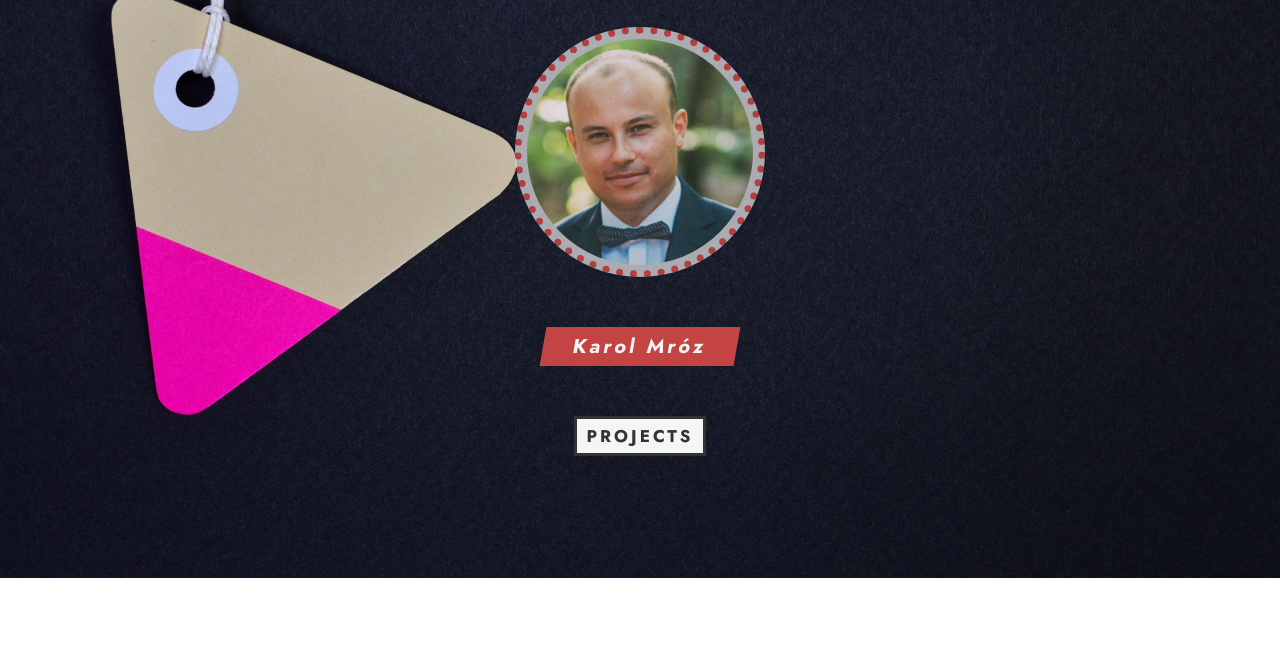
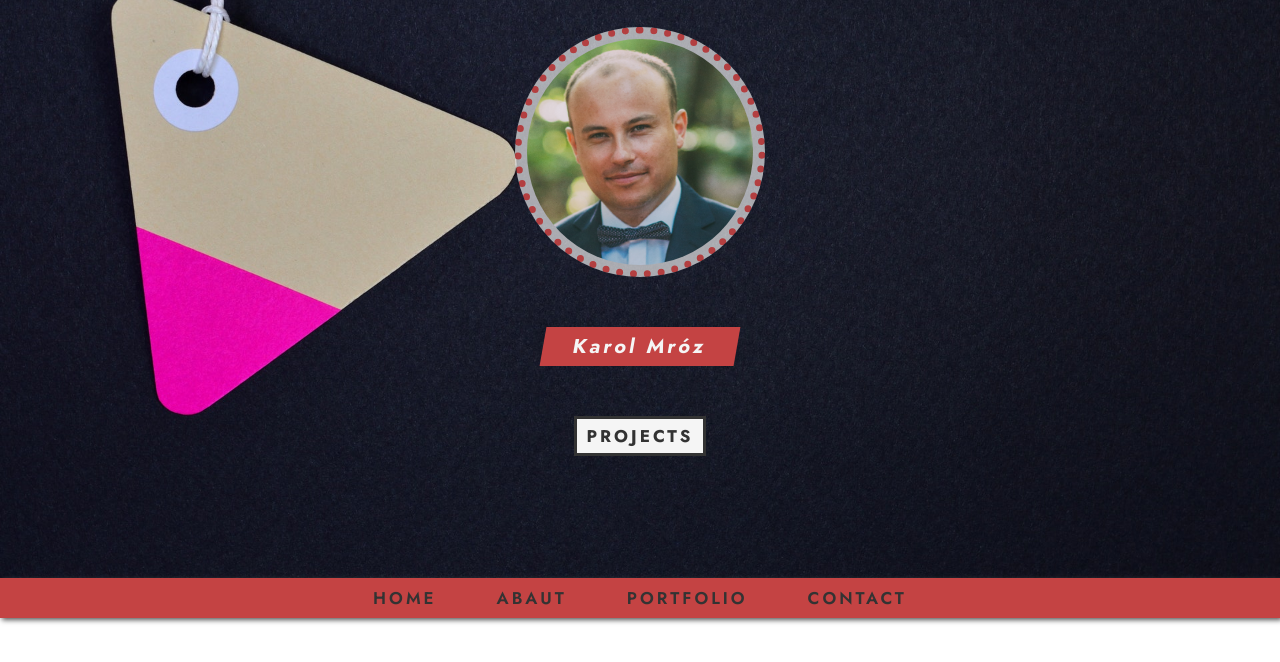
Before and after one commit to MrozKarol/portfolio_web_developer, a plain HTML site: page index.html in a window 1280 px wide. Shown: the part 222-884 px from the top of the page. Before the commit the page ends 800 px from the top, so only its background shows below. Drawn offline with Linux system fonts and the light colour scheme.

Commit message:
adding navbar and styles of navbar

```diff
--- a/index.html
+++ b/index.html
@@ -19,7 +19,7 @@
 <body>
     <div class="container">
         <!-- Section1 -->
-        <section class="section-1">
+        <section class="section-1 center">
             <h1 class="section-1-heading">
                 Web Developer
             </h1>
@@ -28,6 +28,16 @@
             <a href="#" class="section-1-btn">Projects</a>
         </section>
         <!-- End of Section 1 -->
+        <nav class="navbar center">
+            <a href="#" class="navbar-link">Home</a>
+            <a href="#" class="navbar-link">Abaut</a>
+            <a href="#" class="navbar-link">Portfolio</a>
+            <a href="#" class="navbar-link">Contact</a>
+        </nav>
+        <br><br><br><br><br><br><br><br><br><br><br><br><br><br><br><br><br><br><br><br>
+        <!-- Navbar -->
+
+        <!-- End of Navbar -->
     </div>
     <script src="./script.js"></script>
 </body>
--- a/styles/style.css
+++ b/styles/style.css
@@ -8,6 +8,12 @@
 	list-style-type: none;
 	font-family: 'Jost', sans-serif;
 	font-size: 400;
+}
+
+.center {
+	display: flex;
+	justify-content: center;
+	align-items: center;
 }
 
 html {
@@ -24,8 +30,6 @@ html {
 	background-size: cover;
 	display: flex;
 	flex-direction: column;
-	justify-content: center;
-	align-items: center;
 }
 
 .section-1-heading {
@@ -63,15 +67,55 @@ html {
 	transform: skew(-10deg);
 }
 
-.section-1-btn{
+.section-1-btn {
 	font-size: 1.7rem;
 	font-weight: 700;
 	color: #333;
 	background-color: whitesmoke;
-	border: .3rem solid #333;
-	padding: .5rem 1rem;
+	border: 0.3rem solid #333;
+	padding: 0.5rem 1rem;
 	text-transform: uppercase;
 	letter-spacing: 0.3rem;
 }
 
 /* End of Section 1 */
+
+/* Navbar */
+.navbar {
+	width: 100%;
+	height: 5vh;
+	background-color: #c44343;
+	display: flex;
+	box-shadow: 0.2rem 0.2rem 0.5rem #555;
+}
+
+.navbar-link {
+	font-size: 1.7rem;
+	font-weight: 600;
+	color: #333;
+	margin: 0 3rem;
+	letter-spacing: 0.3rem;
+	text-transform: uppercase;
+	position: relative;
+	transition: color 0.2;
+}
+
+.navbar-link:hover {
+	color: whitesmoke;
+}
+
+.navbar-link::before {
+	content: '';
+	width: 0;
+	height: 0.2rem;
+	background-color: whitesmoke;
+	position: absolute;
+	right: -15%;
+	bottom: -0.3rem;
+	transition: width 0.2s ease-in-out;
+}
+
+.navbar-link:hover::before {
+	width: 130%;
+}
+/* End of Navbar */
```
